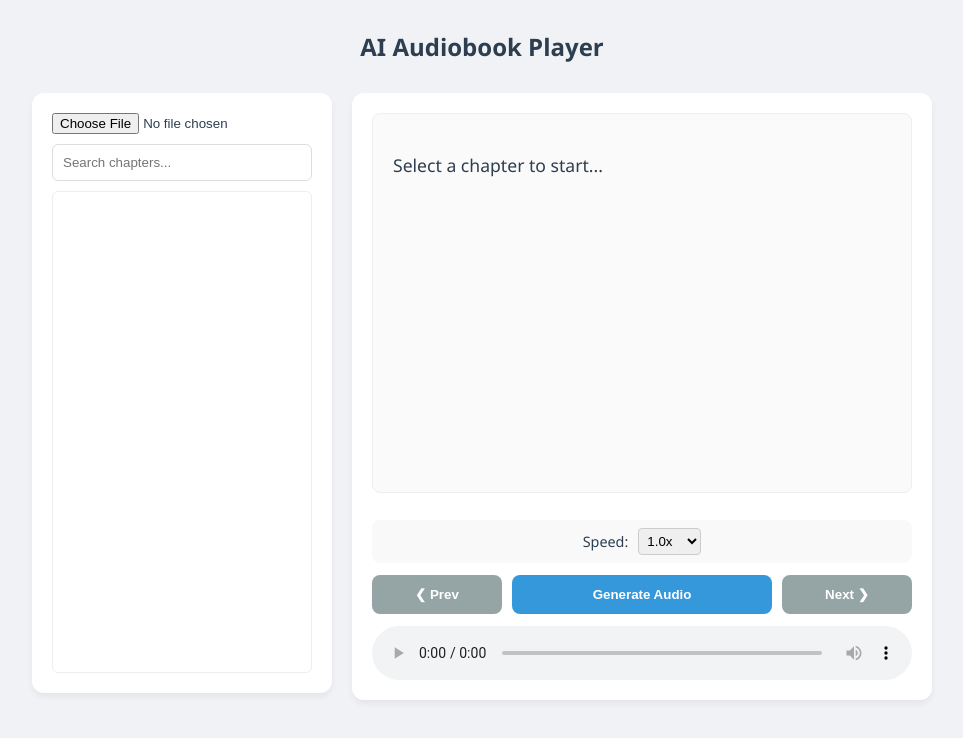
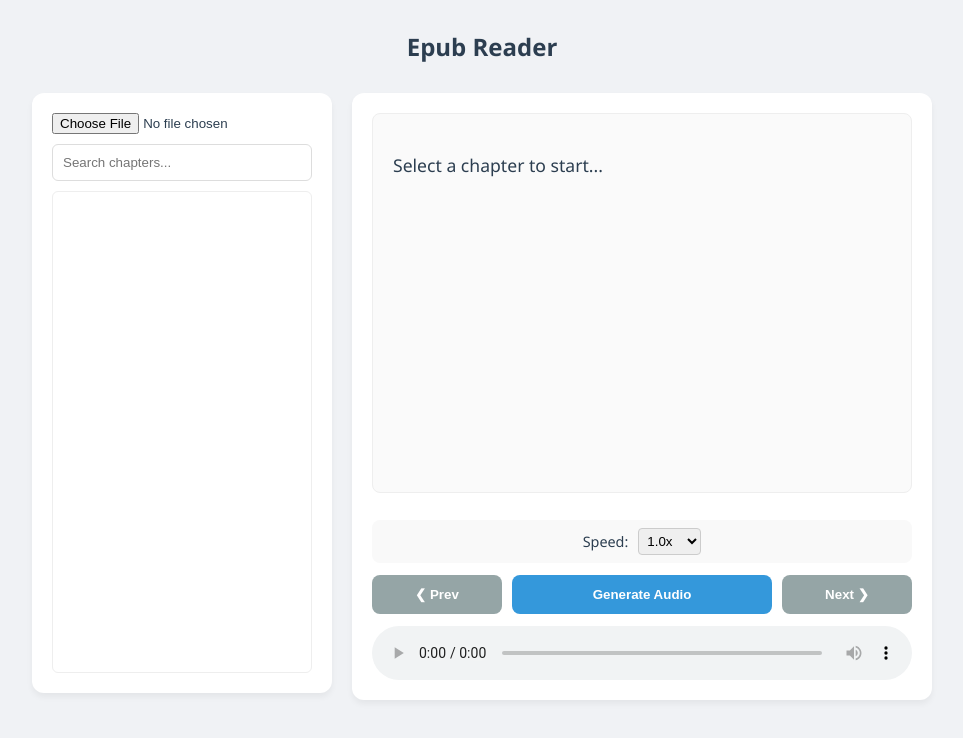
Before and after one commit to locodafux/chapter-to-mp3, a website: page index.html in a window 1280 px wide. Shown: the whole page, without its empty margins (158-1121 px from the left). Drawn offline with nearby package versions, Linux system fonts and the light colour scheme; no server answers.

Commit message:
change title

```diff
--- a/index.html
+++ b/index.html
@@ -3,7 +3,7 @@
 <head>
   <meta charset="UTF-8">
   <meta name="viewport" content="width=device-width, initial-scale=1.0">
-  <title>AI Audiobook Player</title>
+  <title>Epub Reader</title>
   <style>
     :root { --primary: #3498db; --secondary: #2ecc71; --bg: #f0f2f5; --text: #2c3e50; }
     body { font-family: 'Segoe UI', sans-serif; background: var(--bg); color: var(--text); margin: 0; padding: 10px; display: flex; flex-direction: column; align-items: center; }
@@ -36,7 +36,7 @@
   </style>
 </head>
 <body>
-  <h2>AI Audiobook Player</h2>
+  <h2>Epub Reader</h2>
   <div class="main-container">
     <div class="card sidebar">
       <input type="file" id="epubFile" accept=".epub">
```
